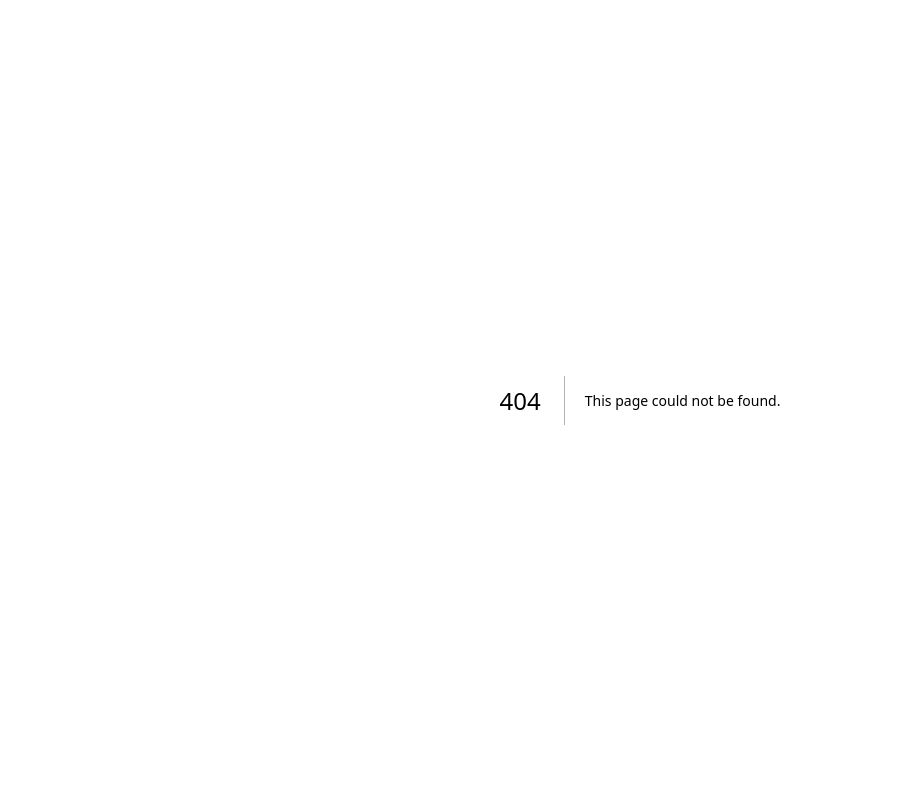
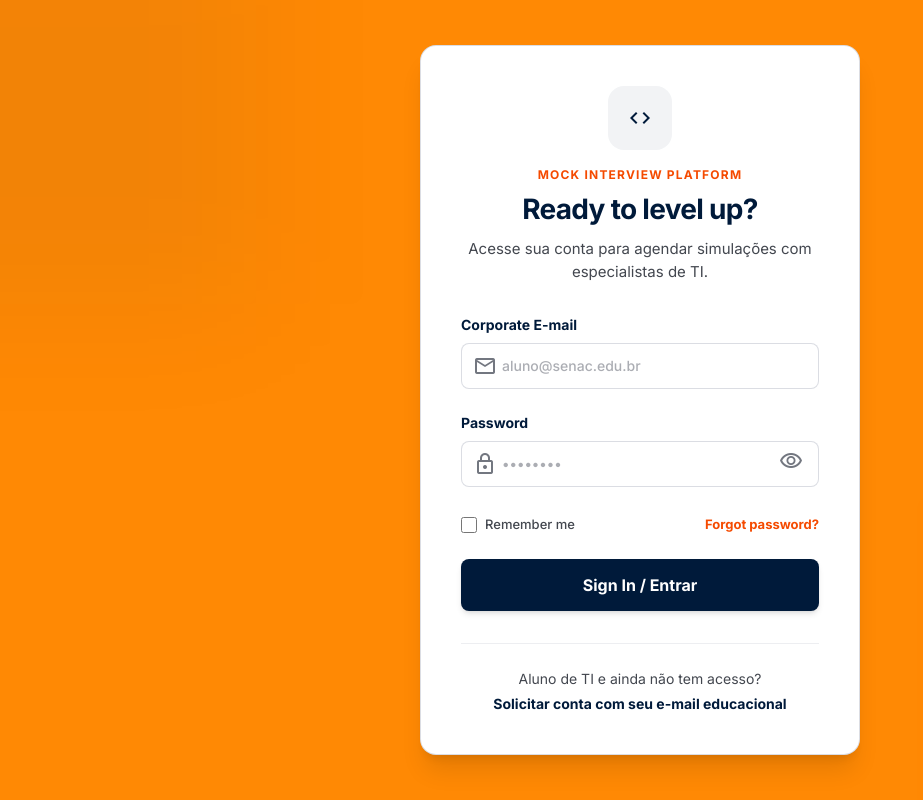
Before and after one commit to brunocssouza/Projeto-Integrador, a Next.js app in the folder src/: page /login in a window 1280 px wide. Before the commit this address had no page. Shown: the whole page, without its empty margins (0-923 px from the left). Built offline with nearby package versions, Linux system fonts and the light colour scheme.

Commit message:
Página de login implementada

```diff
--- /dev/null
+++ b/src/app/(pages)/login/page.tsx
@@ -0,0 +1,153 @@
+"use client";
+
+import { useState } from "react";
+import Link from "next/link";
+
+export default function LoginPage() {
+  const [email, setEmail] = useState("");
+  const [password, setPassword] = useState("");
+  const [showPassword, setShowPassword] = useState(false);
+  const [isLoading, setIsLoading] = useState(false);
+
+  const handleSubmit = async (e: React.FormEvent) => {
+    e.preventDefault();
+    setIsLoading(true);
+
+    // Simulação de chamada assíncrona (Ex: autenticação via NextAuth/API)
+    setTimeout(() => {
+      setIsLoading(false);
+      // window.location.href = "/dashboard";
+    }, 1500);
+  };
+
+  return (
+    <div className="min-h-screen flex items-center justify-center bg-orange-400 p-4 relative overflow-hidden font-body-md text-on-surface">
+      {/* Elementos decorativos de fundo */}
+      <div className="absolute top-[-10%] left-[-10%] w-96 h-96 bg-primary/5 rounded-full blur-3xl pointer-events-none"></div>
+      <div className="absolute bottom-[-10%] right-[-10%] w-96 h-96 bg-orange-500/5 rounded-full blur-3xl pointer-events-none"></div>
+
+      <div className="bg-white border border-outline-variant/60 rounded-2xl shadow-xl p-8 sm:p-10 w-full max-w-[440px] relative z-10 animate-in fade-in slide-in-from-bottom-4 duration-500">
+        {/* Header do Card com Contexto do Projeto */}
+        <div className="text-center mb-8">
+          <div className="w-16 h-16 bg-primary/5 rounded-2xl flex items-center justify-center mx-auto mb-4 text-primary transition-transform hover:scale-105 hover:bg-primary/10 cursor-default">
+            <span className="material-symbols-outlined text-[32px]">code</span>
+          </div>
+          <span className="text-orange-600 font-bold text-[12px] tracking-widest uppercase mb-1 block">
+            Mock Interview Platform
+          </span>
+          <h1 className="font-headline-md text-primary font-bold text-[28px] tracking-tight">
+            Ready to level up?
+          </h1>
+          <p className="text-on-surface-variant text-[15px] mt-2">
+            Acesse sua conta para agendar simulações com especialistas de TI.
+          </p>
+        </div>
+
+        {/* Formulário com Acessibilidade e UX */}
+        <form onSubmit={handleSubmit} className="space-y-6">
+          <div className="space-y-2">
+            <label
+              htmlFor="email"
+              className="block text-label-md font-bold text-primary"
+            >
+              Corporate E-mail
+            </label>
+            <div className="relative group focus-within:text-primary text-outline transition-colors">
+              <span className="material-symbols-outlined absolute left-3 top-1/2 -translate-y-1/2 pointer-events-none">
+                mail
+              </span>
+              <input
+                id="email"
+                type="email"
+                autoComplete="email"
+                value={email}
+                onChange={(e) => setEmail(e.target.value)}
+                className="w-full pl-10 pr-4 py-3 bg-surface-container-lowest border border-outline-variant/60 rounded-xl text-on-surface focus:border-primary focus:ring-2 focus:ring-primary/20 outline-none transition-all text-label-md placeholder:text-outline/60"
+                placeholder="aluno@senac.edu.br"
+                required
+              />
+            </div>
+          </div>
+
+          <div className="space-y-2">
+            <label
+              htmlFor="password"
+              className="block text-label-md font-bold text-primary"
+            >
+              Password
+            </label>
+            <div className="relative group focus-within:text-primary text-outline transition-colors">
+              <span className="material-symbols-outlined absolute left-3 top-1/2 -translate-y-1/2 pointer-events-none">
+                lock
+              </span>
+              <input
+                id="password"
+                type={showPassword ? "text" : "password"}
+                autoComplete="current-password"
+                value={password}
+                onChange={(e) => setPassword(e.target.value)}
+                className="w-full pl-10 pr-12 py-3 bg-surface-container-lowest border border-outline-variant/60 rounded-xl text-on-surface focus:border-primary focus:ring-2 focus:ring-primary/20 outline-none transition-all text-label-md placeholder:text-outline/60"
+                placeholder="••••••••"
+                required
+              />
+              <button
+                type="button"
+                onClick={() => setShowPassword(!showPassword)}
+                className="absolute right-3 top-1/2 -translate-y-1/2 text-outline hover:text-primary transition-colors focus:outline-none rounded-full p-1"
+                aria-label={showPassword ? "Hide password" : "Show password"}
+              >
+                <span className="material-symbols-outlined text-[20px]">
+                  {showPassword ? "visibility_off" : "visibility"}
+                </span>
+              </button>
+            </div>
+          </div>
+
+          <div className="flex items-center justify-between text-[13px] pt-1">
+            <label className="flex items-center gap-2 cursor-pointer text-on-surface-variant hover:text-primary transition-colors font-medium">
+              <input
+                type="checkbox"
+                className="rounded border-outline-variant text-orange-500 focus:ring-orange-500/20 cursor-pointer w-4 h-4 transition-colors"
+              />
+              Remember me
+            </label>
+            <Link
+              href="/forgot-password"
+              className="text-orange-600 font-bold hover:text-orange-700 hover:underline transition-colors"
+            >
+              Forgot password?
+            </Link>
+          </div>
+
+          <button
+            type="submit"
+            disabled={isLoading}
+            className="w-full bg-primary hover:bg-primary/90 text-white font-bold py-3.5 rounded-xl transition-all shadow-md hover:shadow-lg disabled:opacity-70 disabled:cursor-not-allowed flex items-center justify-center gap-2 mt-2"
+          >
+            {isLoading ? (
+              <>
+                <span className="w-5 h-5 border-2 border-white/30 border-t-white rounded-full animate-spin"></span>
+                Authenticating...
+              </>
+            ) : (
+              "Sign In / Entrar"
+            )}
+          </button>
+        </form>
+
+        {/* Footer do Card */}
+        <div className="mt-8 text-center border-t border-outline-variant/30 pt-6">
+          <p className="text-[14px] text-on-surface-variant">
+            Aluno de TI e ainda não tem acesso?{" "}
+            <Link
+              href="/register"
+              className="text-primary font-bold hover:text-orange-600 hover:underline transition-colors block mt-1"
+            >
+              Solicitar conta com seu e-mail educacional
+            </Link>
+          </p>
+        </div>
+      </div>
+    </div>
+  );
+}
```
Also changed, not shown: 1 other file (tests, documents, lock files or other folders).
